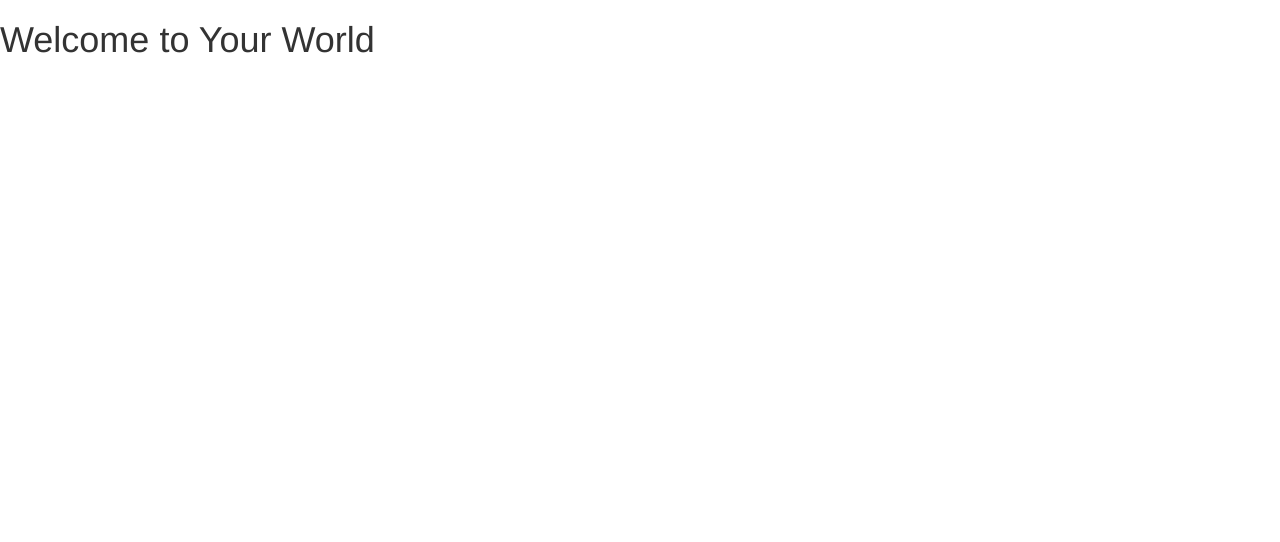
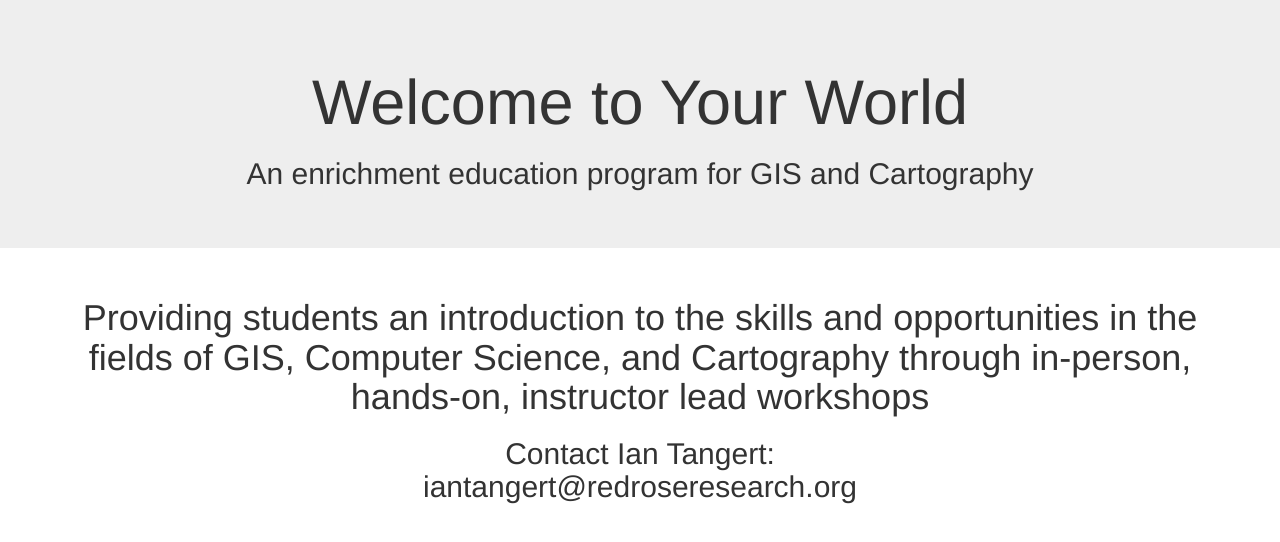
Before and after one commit to iant1212/iant1212.github.io, a plain HTML site: page index.html in a window 1280 px wide. Drawn offline with nearby package versions, Linux system fonts and the light colour scheme.

Commit message:
basic home page & contact

```diff
--- a/index.html
+++ b/index.html
@@ -12,7 +12,21 @@
 </head>
 <body>
 
-<h1>Welcome to Your World</h1>
+<div class="jumbotron">
+	<div class="container text-center">
+		<h1>Welcome to Your World</h1>
+		<h2>An enrichment education program for GIS and Cartography</h2>
+
+	</div>
+</div>
+
+	<div class="container text-center">
+		<h1>Providing students an introduction to the skills and opportunities in the fields of GIS,
+			Computer Science, and Cartography through in-person, hands-on, instructor lead
+			workshops </h1>
+		<h2>Contact Ian Tangert: </br>
+			iantangert@redroseresearch.org</h2>
+	</div>
 
 </body>
 </html>
```
